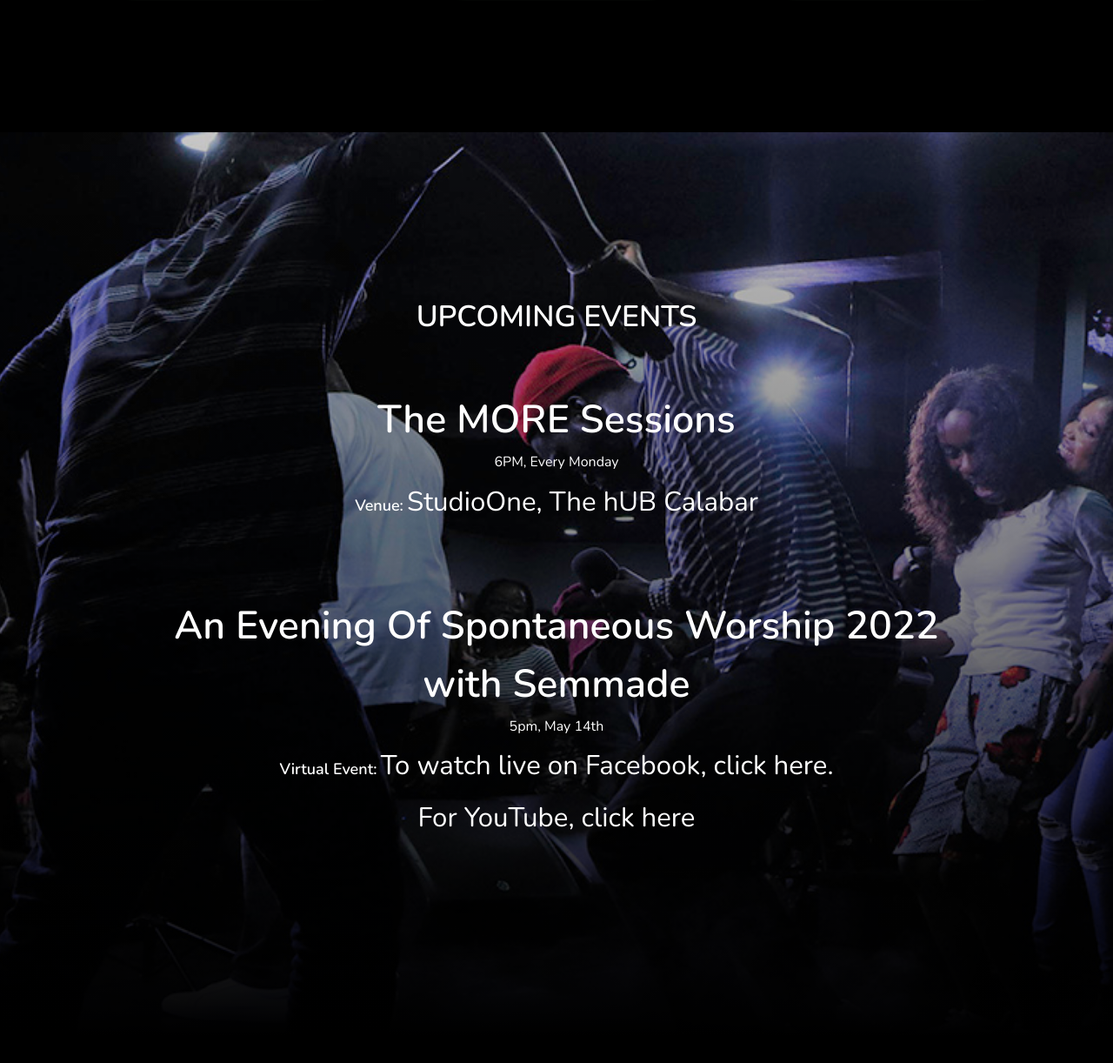
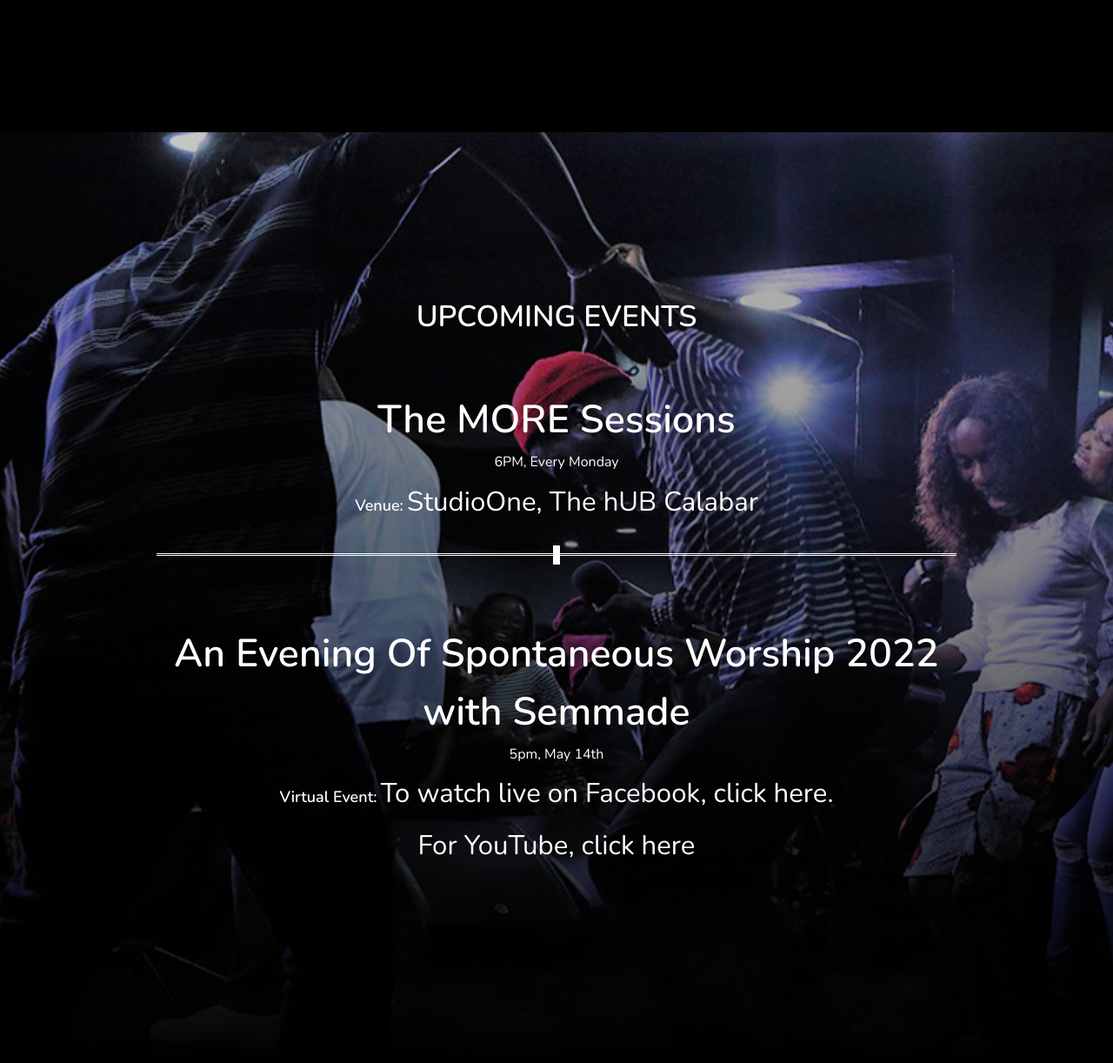
Before and after one commit to sammic297/x360, a PHP site: page / in a window 1280 px wide. Shown: the part 3097-4319 px from the top of the page at 87% size. Run offline with PHP 8.4, Linux system fonts and the light colour scheme.

Commit message:
update index page and css

```diff
--- a/css/main.css
+++ b/css/main.css
@@ -1610,4 +1610,22 @@ ol.playlist .col-lg-6 a {
 	}
 }
 
+hr {
+	border: none;
+	border-top: 3px double rgb(255, 255, 255);
+	color: rgb(255, 255, 255);
+	overflow: visible;
+	text-align: center;
+	height: 5px;
+}
+
+hr:after {
+	background: rgb(255, 255, 255);
+	content: ' ';
+	padding: 0 4px;
+	position: relative;
+	top: -13px;
+}
+
+
 /*End media queries*/
--- a/index.html
+++ b/index.html
@@ -717,6 +717,7 @@
                                         Calabar</strong>
                                 </p>
                                 <!--span class="countdown uppercase  mb-0  "></span-->
+                                <hr>
                                 <br><br>
                                 <h2 class="sentencecase alt-font pb-0 mb-0">An Evening Of Spontaneous Worship 2022 with
                                     Semmade</h2>
```
